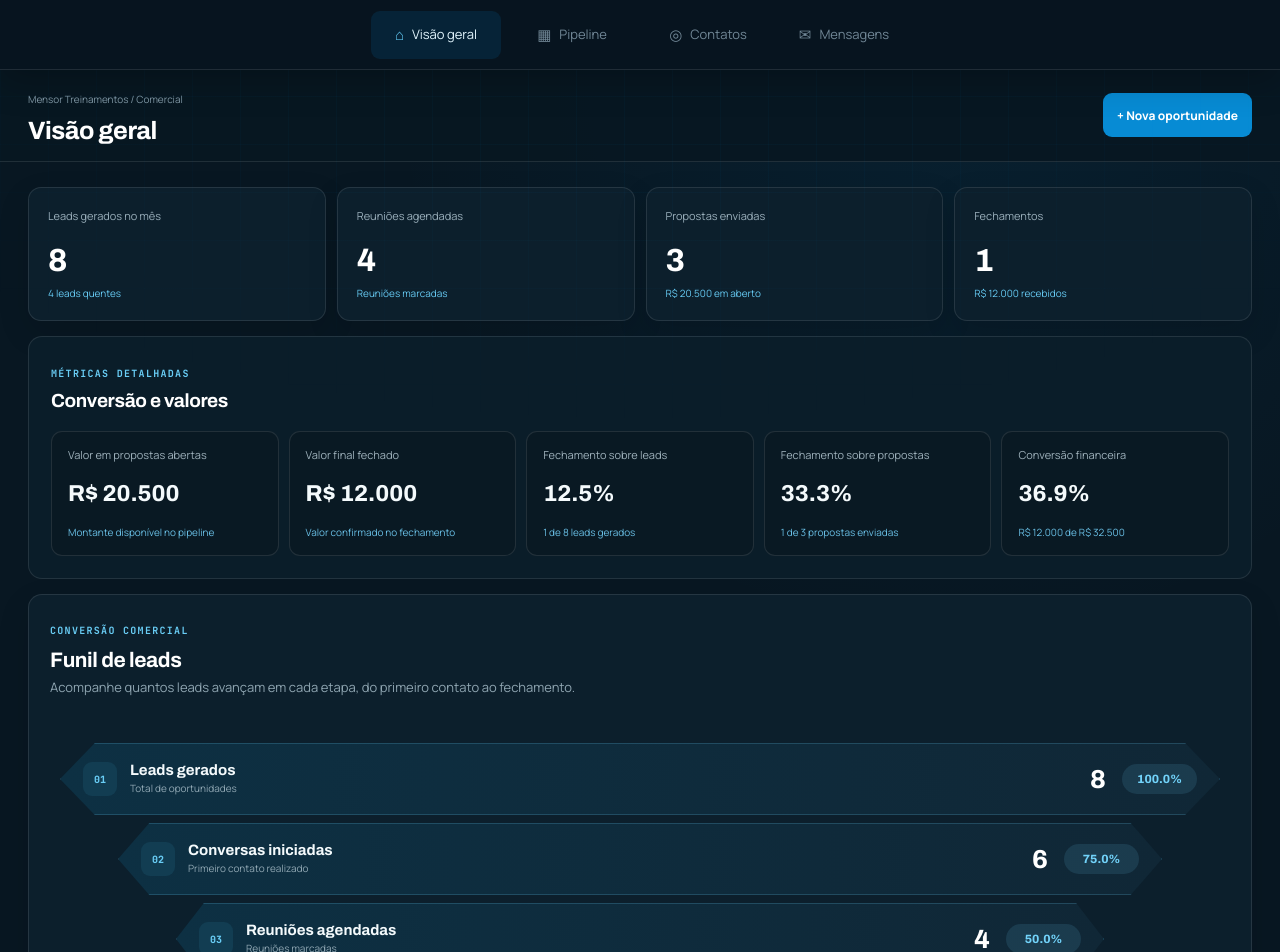
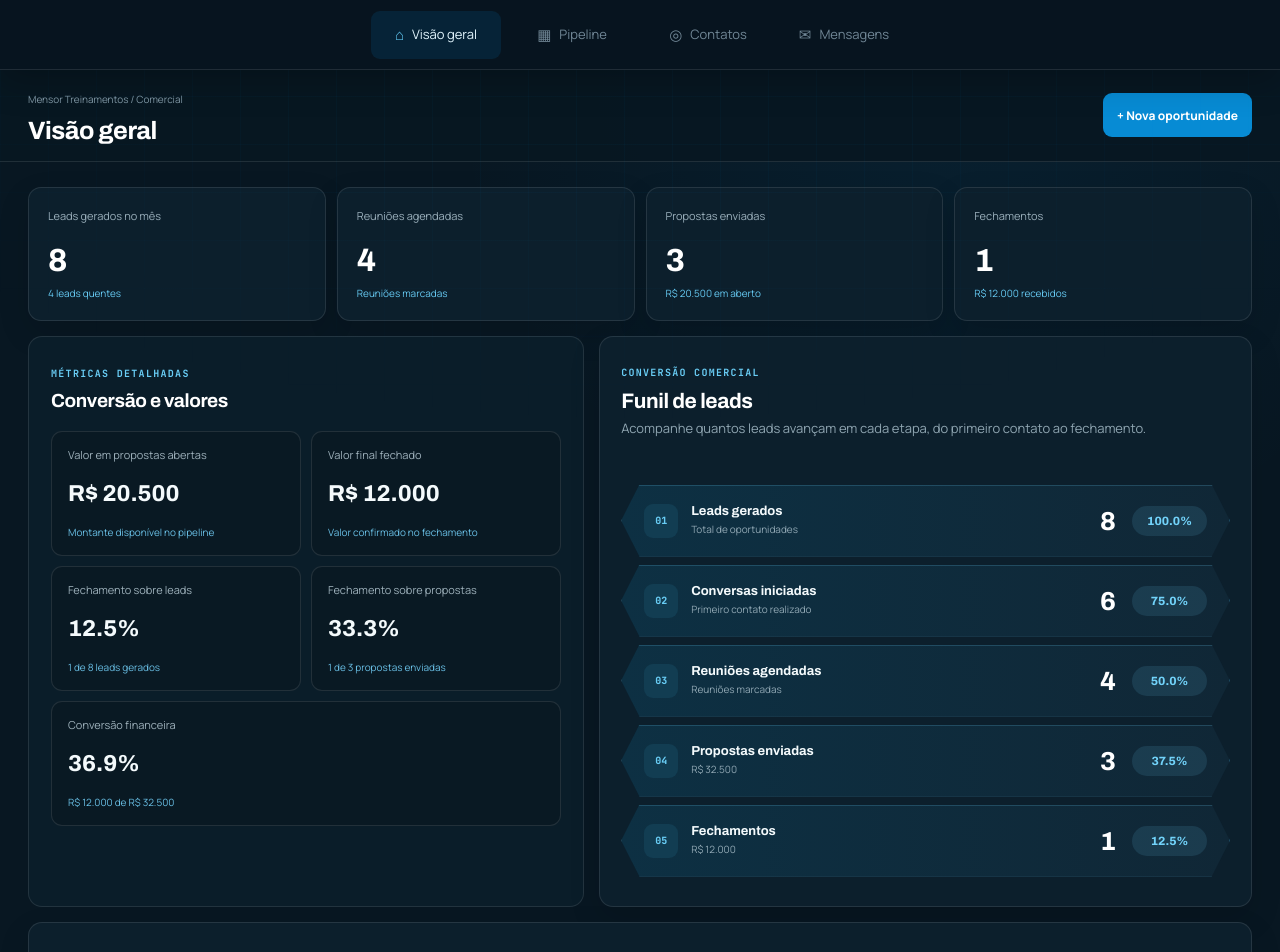
Before and after one commit to cezarhlima1/diegomensor, a Next.js app: page /CRM in a window 1280 px wide. Shown: the top 952 px of the page. Built offline with nearby package versions, Linux system fonts and the light colour scheme.

Commit message:
organiza conversao e funil lado a lado

```diff
--- a/components/crm/CRM.tsx
+++ b/components/crm/CRM.tsx
@@ -354,7 +354,7 @@ function Dashboard({
     { label: "Fechamentos", count: stats.closed, detail: currency.format(stats.wonValue) },
   ];
   return (
-    <div className={styles.content}>
+    <div className={`${styles.content} ${styles.dashboardContent}`}>
       <div className={styles.kpis}>
         <Kpi
           label="Leads gerados no mês"
--- a/components/crm/crm.module.css
+++ b/components/crm/crm.module.css
@@ -1787,3 +1787,50 @@
     font-size: 15px;
   }
 }
+
+/* Conversão financeira e funil lado a lado na visão geral. */
+.dashboardContent {
+  grid-template-columns: minmax(0, 0.92fr) minmax(0, 1.08fr);
+  align-items: start;
+}
+.dashboardContent > .kpis,
+.dashboardContent > .dashboardGrid {
+  grid-column: 1 / -1;
+}
+.dashboardContent > .financialSummary,
+.dashboardContent > .sourcePanel {
+  align-self: stretch;
+  height: 100%;
+}
+.dashboardContent > .financialSummary > div {
+  grid-template-columns: repeat(2, minmax(0, 1fr));
+}
+.dashboardContent > .financialSummary article:last-child {
+  grid-column: 1 / -1;
+}
+.dashboardContent .conversionFunnel {
+  padding-inline: 0;
+}
+.dashboardContent .conversionFunnel article {
+  width: 100% !important;
+}
+.dashboardContent .conversionFunnel article > div > b {
+  font-size: 13px;
+}
+@media (max-width: 1100px) {
+  .dashboardContent {
+    grid-template-columns: 1fr;
+  }
+  .dashboardContent > .financialSummary,
+  .dashboardContent > .sourcePanel {
+    grid-column: 1;
+  }
+}
+@media (max-width: 700px) {
+  .dashboardContent > .financialSummary > div {
+    grid-template-columns: 1fr;
+  }
+  .dashboardContent > .financialSummary article:last-child {
+    grid-column: auto;
+  }
+}
```
